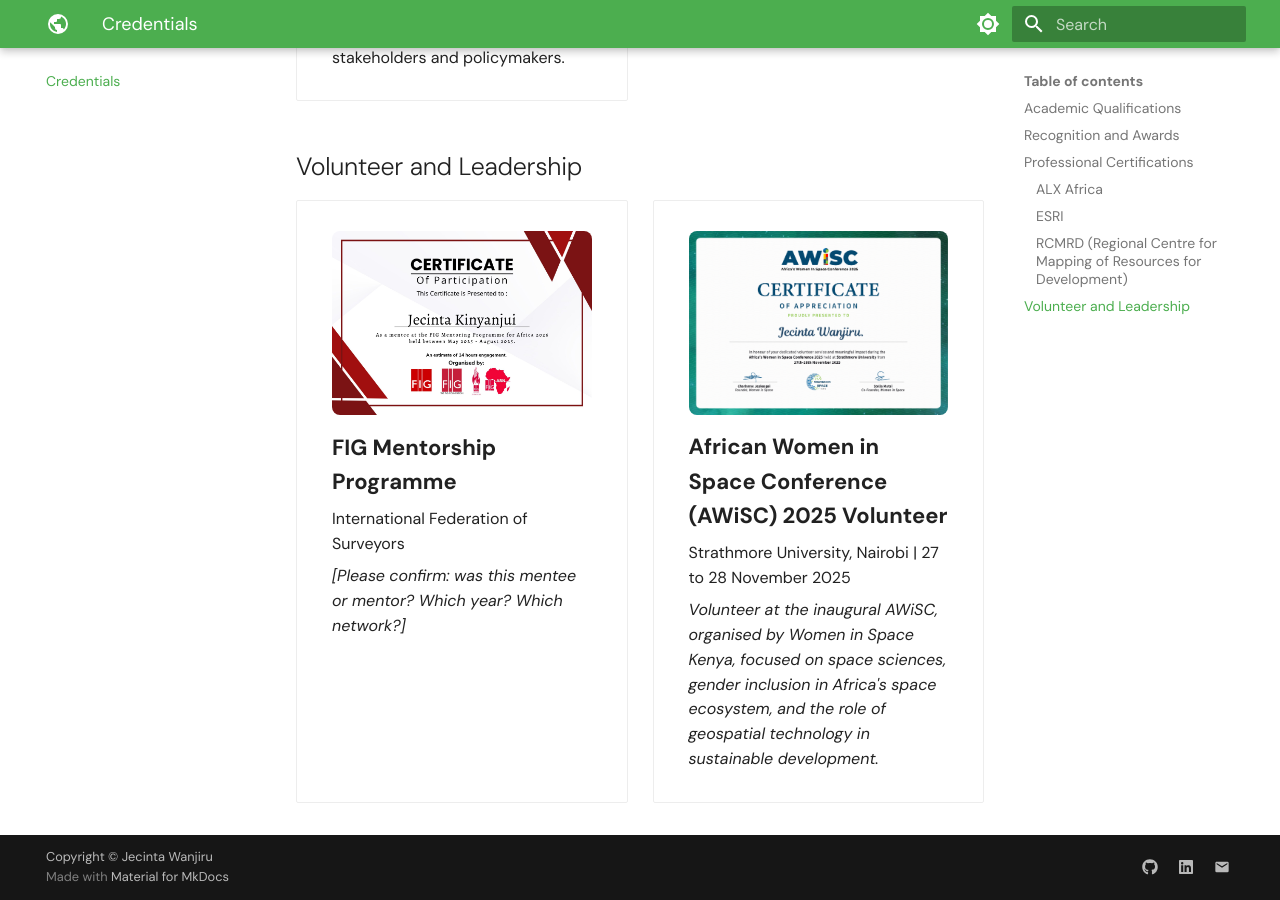
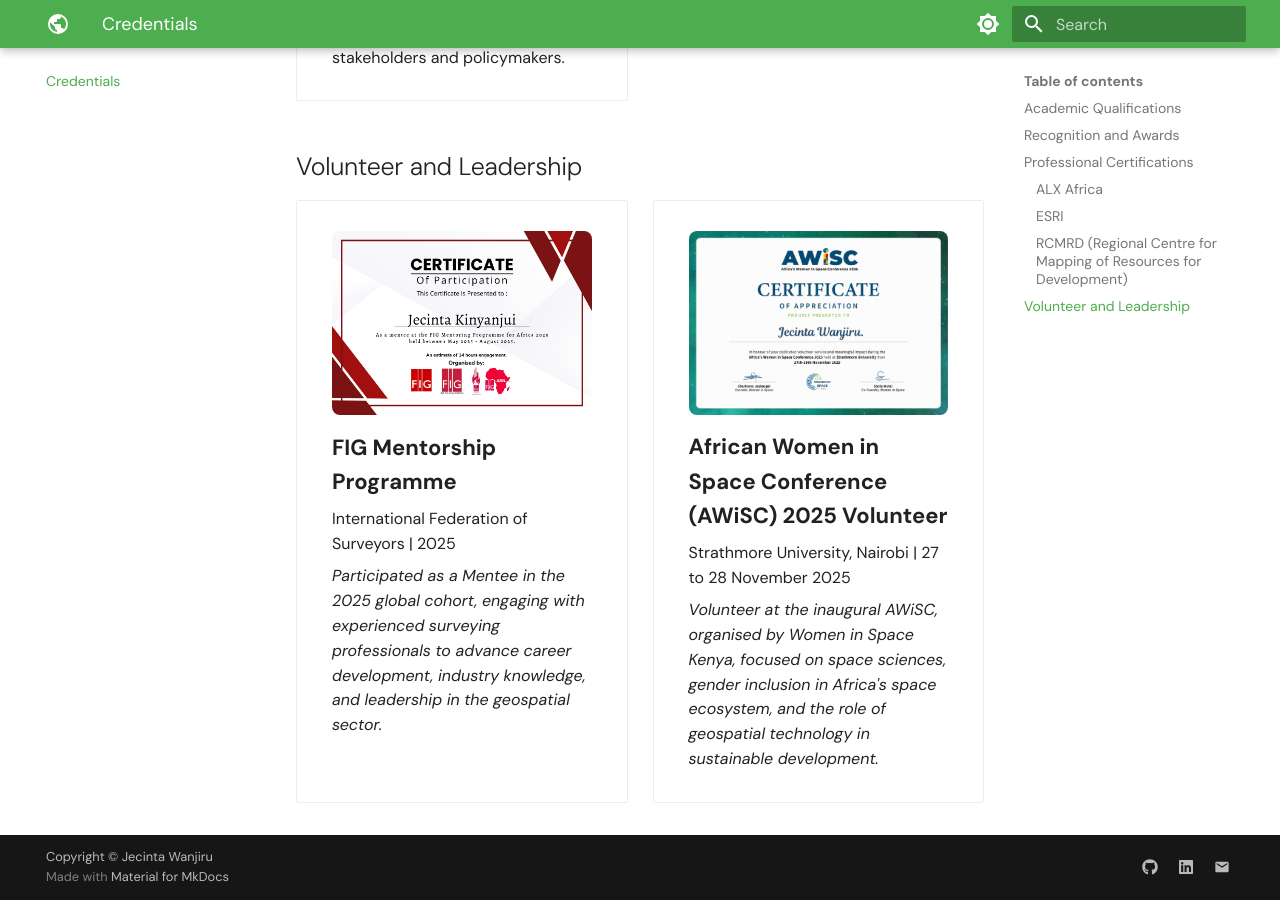
Before and after one commit to Wanjiru-1/Wanjiru-1.github.io, an MkDocs documentation site: the page built from docs/credentials.md, in a window 1280 px wide and 900 px high, scrolled down 6900 px. Built offline with MkDocs 1.6.1 and Material for MkDocs 9.7.7, drawn with Linux system fonts in a browser that asks for light colours.

Commit message:
Update credentials.md

```diff
--- a/docs/credentials.md
+++ b/docs/credentials.md
@@ -161,9 +161,9 @@
 
     **FIG Mentorship Programme**
 
-    International Federation of Surveyors
+    International Federation of Surveyors | 2025
 
-    *[Please confirm: was this mentee or mentor? Which year? Which network?]*
+    *Participated as a Mentee in the 2025 global cohort, engaging with experienced surveying professionals to advance career development, industry knowledge, and leadership in the geospatial sector.*
 
 -   ![AWiSC Volunteer](<assets/ certificates/cert_awisc_volunteer.png>)
 
```
